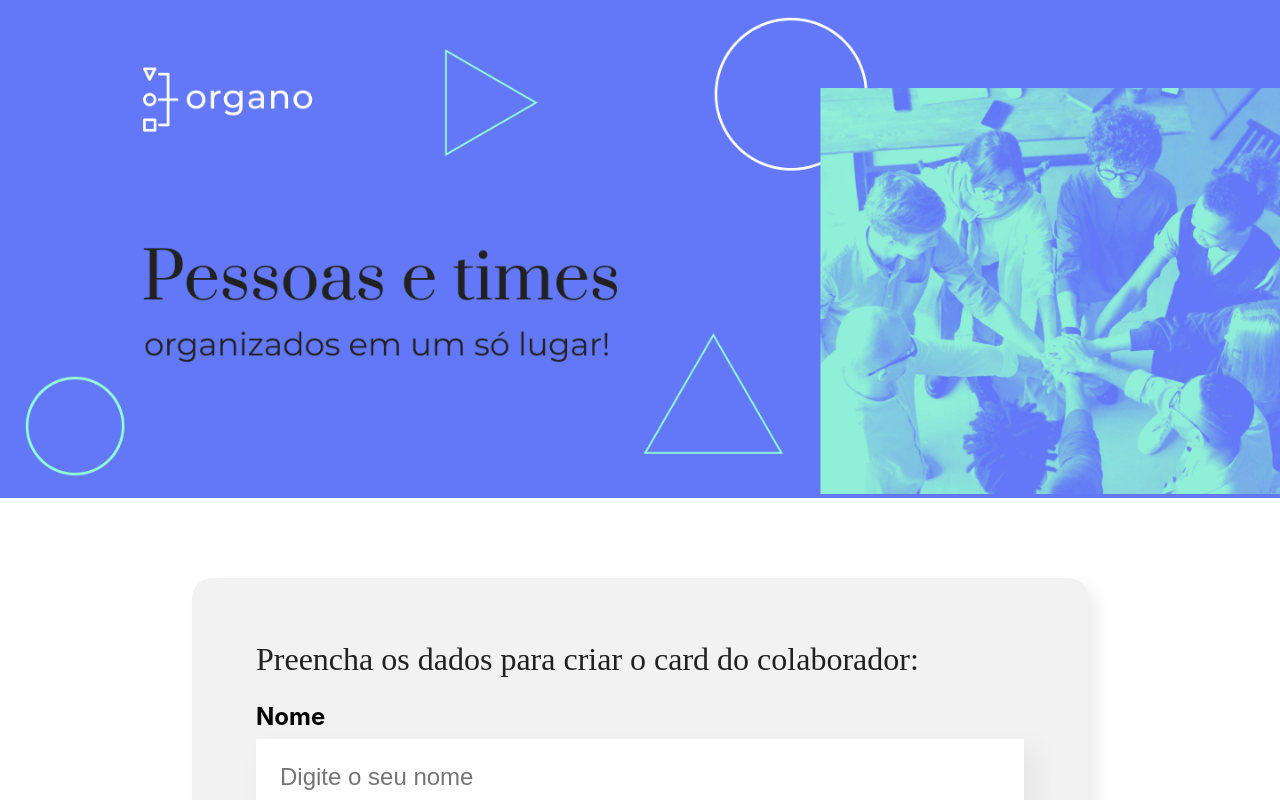
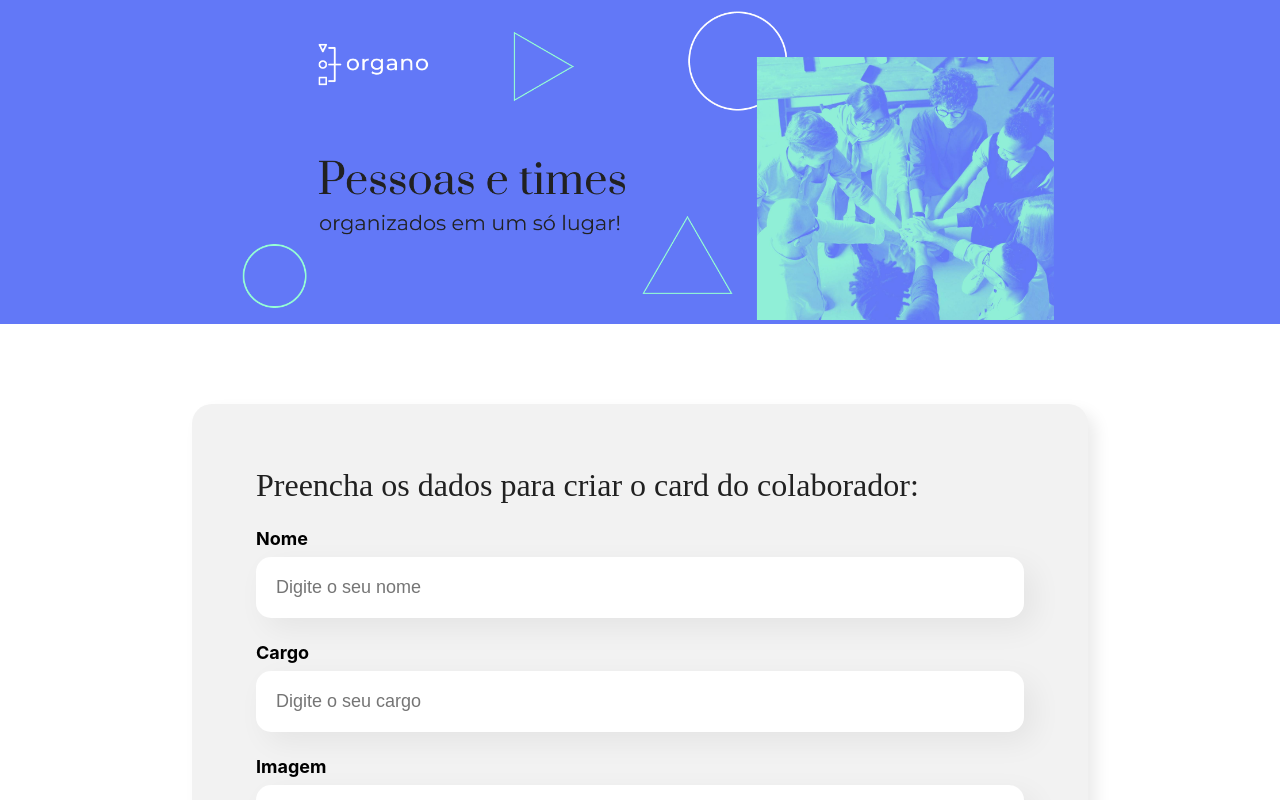
Before and after one commit to raphaelaferraz/organo, a React (Create React App) app in the folder organo/: page / in a window 1280 px wide. Shown: the top 800 px of the page. Built offline with nearby package versions, Linux system fonts and the light colour scheme.

Commit message:
Edição das estilizações dos componentes

```diff
--- a/organo/src/componentes/Banner/Banner.css
+++ b/organo/src/componentes/Banner/Banner.css
@@ -5,4 +5,5 @@
 
 .banner_imagem {
   max-width: 100%;
+  height: 20rem;
 }
--- a/organo/src/componentes/CampoTexto/CampoTexto.css
+++ b/organo/src/componentes/CampoTexto/CampoTexto.css
@@ -3,7 +3,7 @@
 }
 
 .campo_texto--label {
-  font-size: 24px;
+  font-size: 18px;
   font-weight: bold;
   display: block;
   margin-bottom: 8px;
@@ -16,6 +16,7 @@
   outline: none;
   box-shadow: 10px 10px 30px 0px rgba(0, 0, 0, 0.06);
   background-color: #FFFFFF;
-  font-size: 24px;
-  padding: 24px;
+  font-size: 18px;
+  padding: 20px;
+  border-radius: 15px;
 }
```
